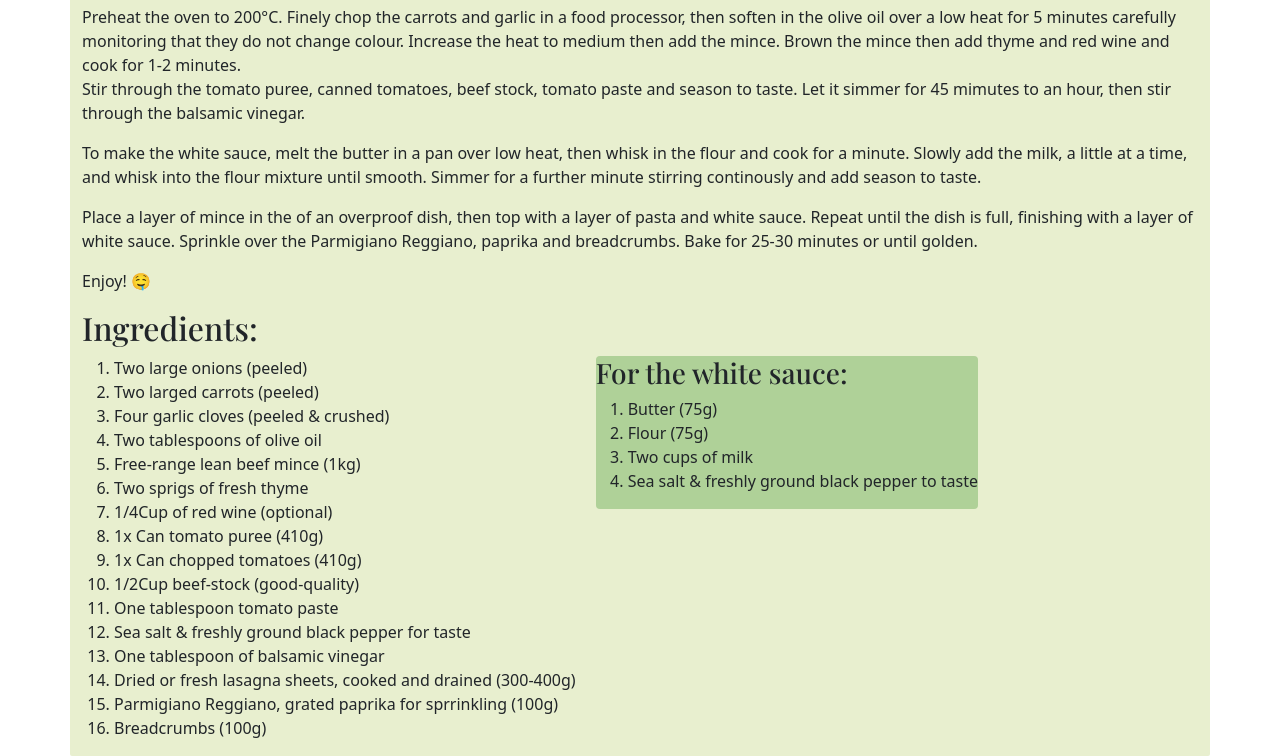
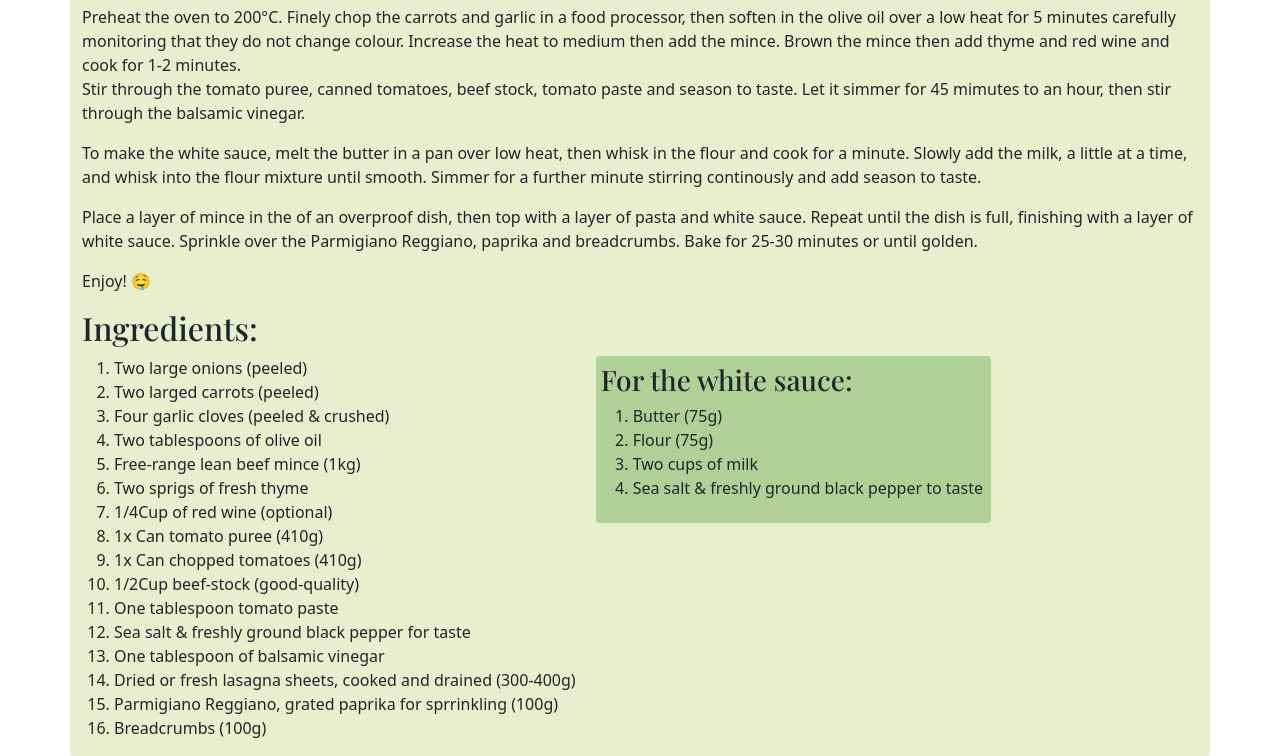
Before and after one commit to Zee363/my-recipe-landing-page, a plain HTML site: page index.html in a window 1280 px wide. Shown: the part 751-1507 px from the top of the page. Drawn offline with nearby package versions, Linux system fonts and the light colour scheme; a web font is replaced by a local one.

Commit message:
Added some padding around the aside block.

```diff
--- a/style.css
+++ b/style.css
@@ -56,7 +56,12 @@ margin-left: 20px;
 background-color: #AFD198;
 border-radius: 4px;
 height: fit-content;
+padding-left: 5px;
+padding-right: 8px;
+padding-bottom: 7px;
+padding-top: 7px;
 }
+
 
 .about-h3 {
   font-family: "Playfair Display", serif;
```
